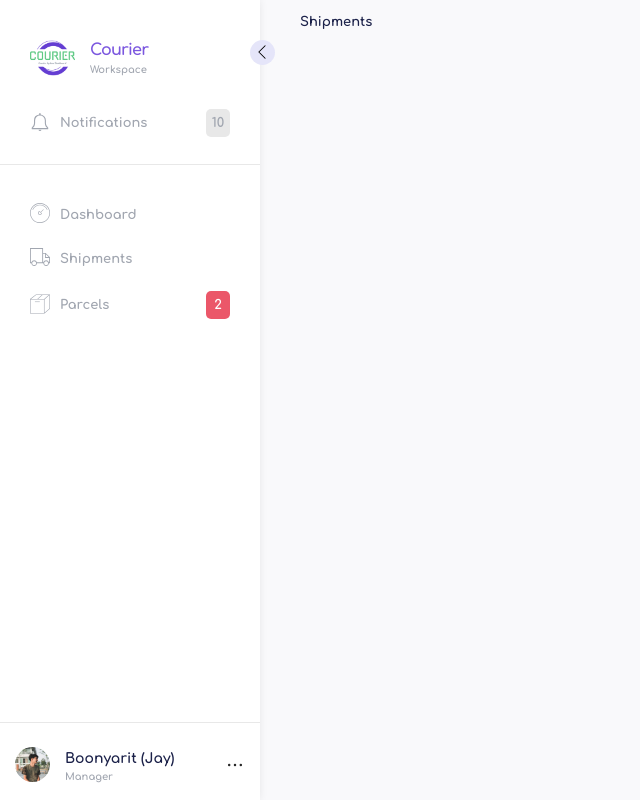
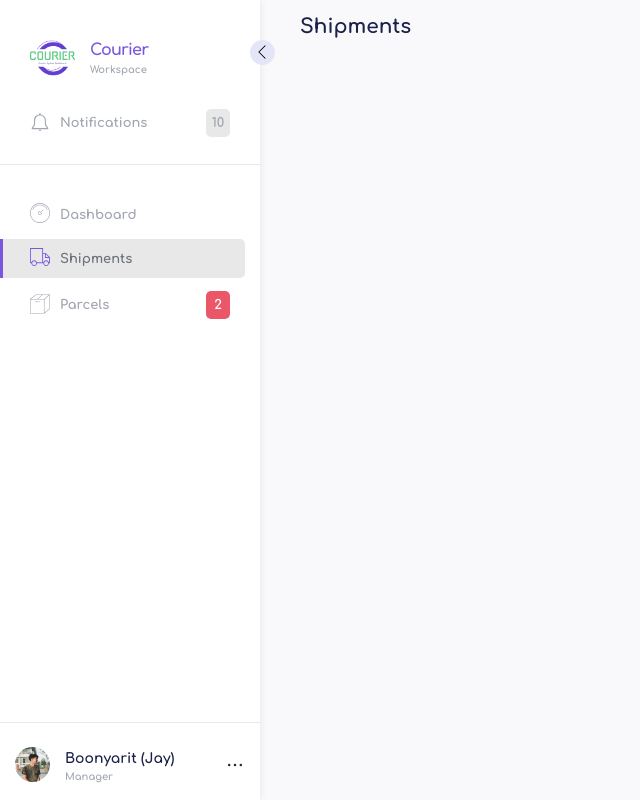
Before and after one commit to Anonymous1534/vora, a React (Vite) app in the folder front-end/: page /shipments in a window 1280 px wide. Shown: the whole page, without its empty margins (0-640 px from the left). Built offline with nearby package versions, Linux system fonts and the light colour scheme.

Commit message:
improve link

```diff
--- a/front-end/src/components/Shipments/index.tsx
+++ b/front-end/src/components/Shipments/index.tsx
@@ -1,5 +1,9 @@
 const Shipments = () => {
-  return <>Shipments</>;
+  return (
+    <div className="overview-page">
+      <div className="overview-title">Shipments</div>
+    </div>
+  );
 };
 
 export default Shipments;
--- a/front-end/src/sidebar/index.tsx
+++ b/front-end/src/sidebar/index.tsx
@@ -1,7 +1,7 @@
 import "./sidebar.scss";
 import logo from "../assets/logo.png";
 import profileImg from "../assets/profile.jpeg";
-import { Link } from "react-router-dom";
+import { NavLink } from "react-router-dom";
 
 const Sidebar = () => {
   return (
@@ -16,7 +16,7 @@ const Sidebar = () => {
         </div>
         <div className="sm-menus header-menus">
           <div className="sm-sm-items">
-            <Link to="/">
+            <NavLink to="/notification">
               <div className="smsm-i-left">
                 <div className="smsm-i-ico">
                   <svg
@@ -38,12 +38,12 @@ const Sidebar = () => {
               <div className="smsm-i-right">
                 <div className="smsm-ir-badge">10</div>
               </div>
-            </Link>
+            </NavLink>
           </div>
         </div>
         <div className="sm-menus main-menus">
           <div className="sm-sm-items">
-            <Link to="/dashboard">
+            <NavLink to="/dashboard">
               <div className="smsm-i-left">
                 <div className="smsm-i-ico">
                   <svg
@@ -102,10 +102,10 @@ const Sidebar = () => {
                 <div className="smsm-i-text">Dashboard</div>
               </div>
               <div className="smsm-i-right"></div>
-            </Link>
+            </NavLink>
           </div>
           <div className="sm-sm-items">
-            <Link to="/shipments">
+            <NavLink to="/shipments">
               <div className="smsm-i-left">
                 <div className="smsm-i-ico">
                   <svg
@@ -124,10 +124,10 @@ const Sidebar = () => {
                 <div className="smsm-i-text">Shipments</div>
               </div>
               <div className="smsm-i-right"></div>
-            </Link>
+            </NavLink>
           </div>
           <div className="sm-sm-items">
-            <Link to="parcels">
+            <NavLink to="parcels">
               <div className="smsm-i-left">
                 <div className="smsm-i-ico">
                   <svg
@@ -175,7 +175,7 @@ const Sidebar = () => {
               <div className="smsm-i-right">
                 <div className="smsm-ir-badge danger">2</div>
               </div>
-            </Link>
+            </NavLink>
           </div>
         </div>
       </div>
--- a/front-end/src/sidebar/sidebar.scss
+++ b/front-end/src/sidebar/sidebar.scss
@@ -140,6 +140,7 @@
                   }
                 }
               }
+              &.active,
               &:hover {
                 background-color: $color-lightness-gray;
                 transition: 0.5s;
```
